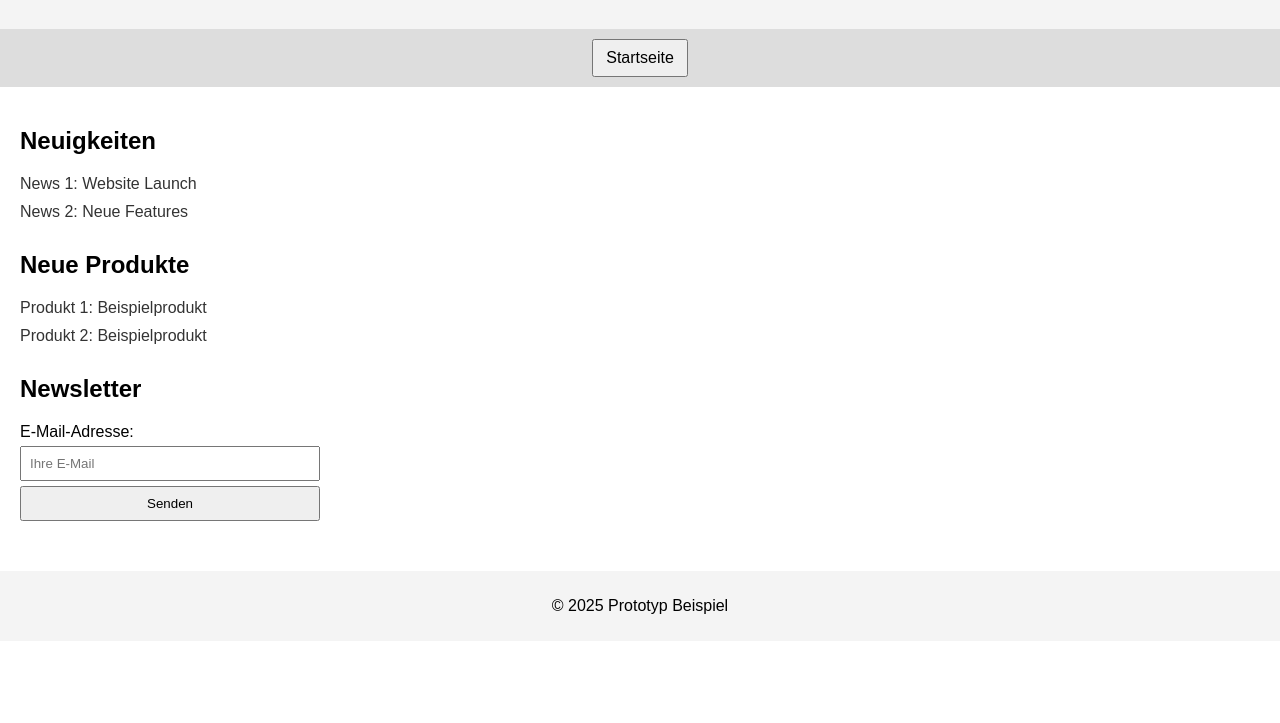
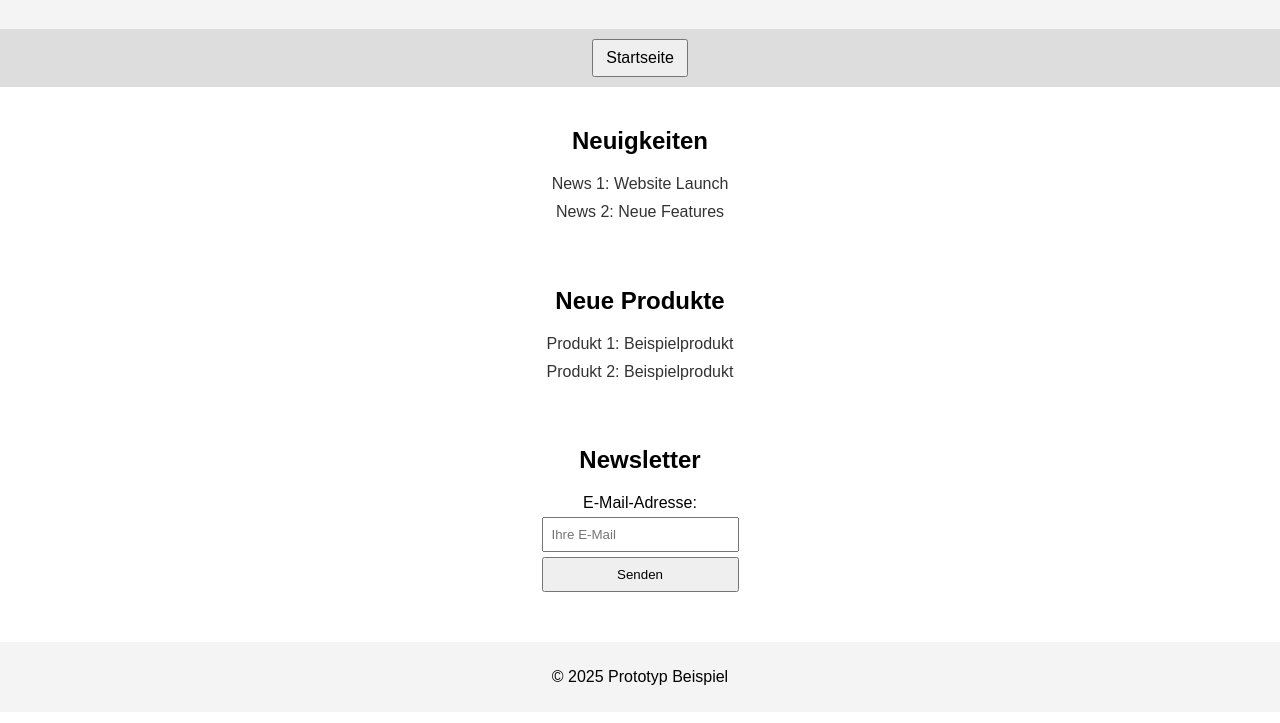
Before and after one commit to TigerL06/Prototyp, a plain HTML site: page index.html in a window 1280 px wide. Shown: the part 71-794 px from the top of the page. Drawn offline with Linux system fonts and the light colour scheme.

Commit message:
Update style.css

```diff
--- a/style.css
+++ b/style.css
@@ -24,10 +24,14 @@ body {
     cursor: pointer;
   }
 
-  /* Hauptbereich */
   main {
     padding: 20px;
+    display: flex;
+    flex-direction: column;
+    align-items: center;
+    text-align: center; /* Optional: Zentriert den Textinhalt */
   }
+
 
   section {
     margin-bottom: 30px;
```
